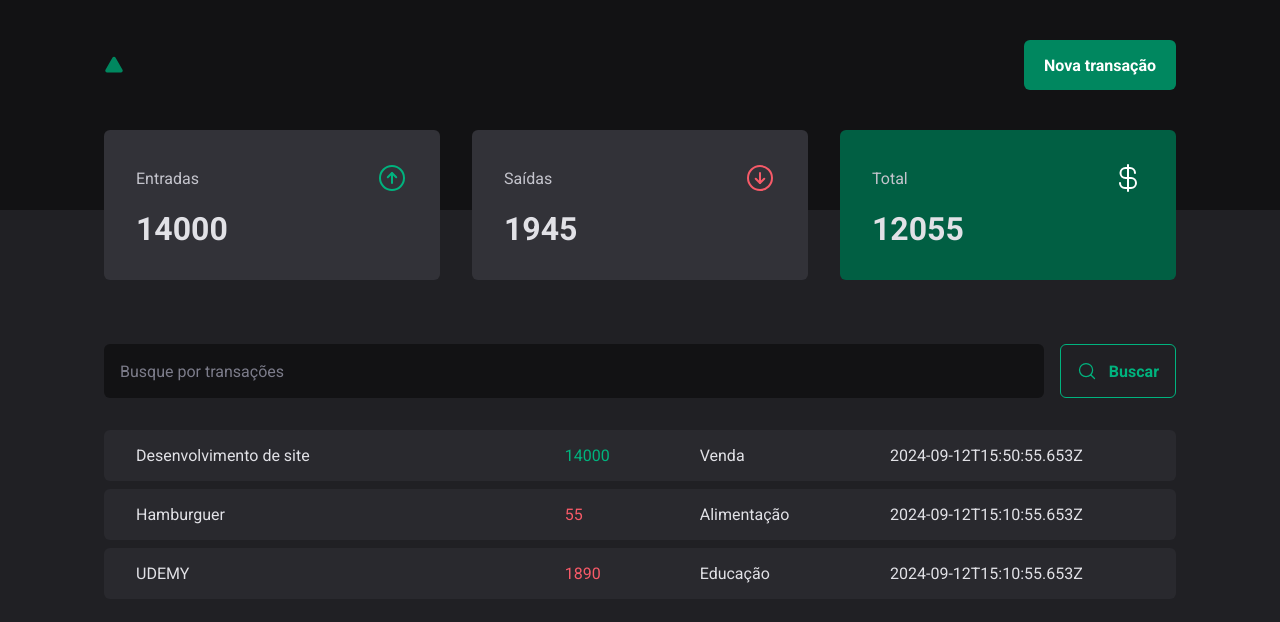
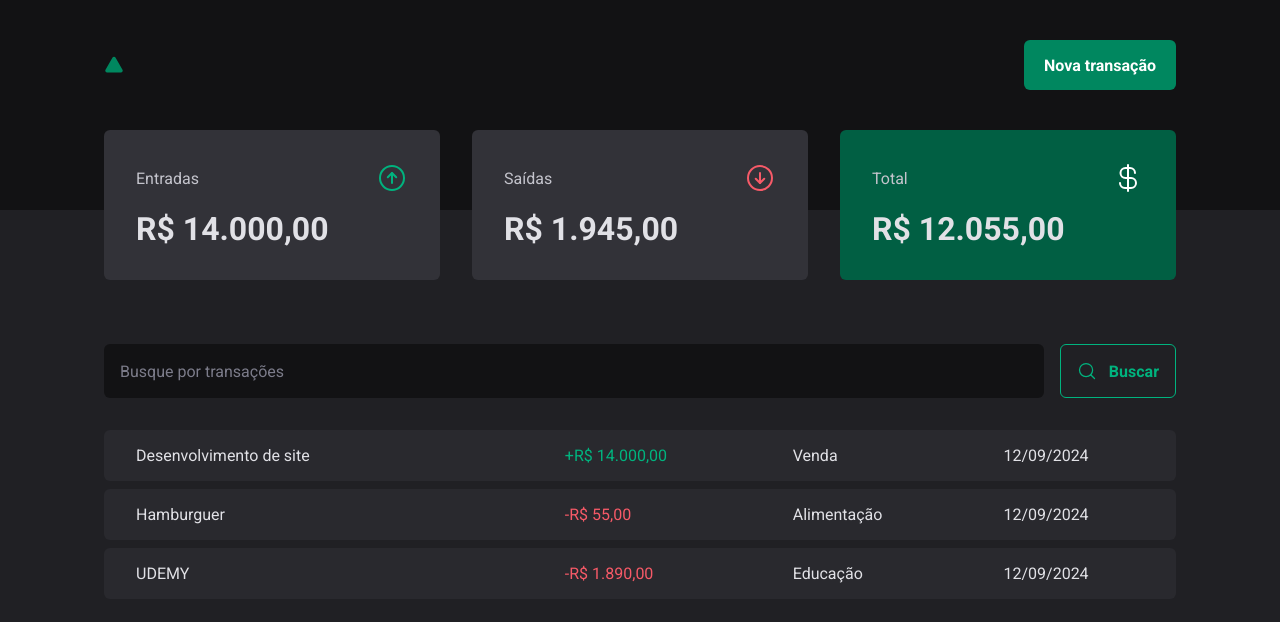
Before and after one commit to thiagopdo/dt-money, a React (Vite) app: page / in a window 1280 px wide. Shown: the top 622 px of the page. Built offline with nearby package versions, Linux system fonts and the light colour scheme; data requests are answered from the project's data file.

Commit message:
added: formatter for currency and date in pt-BR

```diff
--- a/src/components/Summary/index.tsx
+++ b/src/components/Summary/index.tsx
@@ -2,6 +2,7 @@
 import { SummaryCard, SummaryContainer } from "./style";
 import { useContext } from "react";
 import { TransactionsContext } from "../../context/TransactionsContext";
+import { currencyFormatter } from "../../utils/formatter";
 
 export default function Summary() {
   const { transactions } = useContext(TransactionsContext);
@@ -32,14 +33,14 @@
           <span>Entradas</span>
           <ArrowCircleUp size={32} color="#00b37e" />
         </header>
-        <strong>{summary.income}</strong>
+        <strong>{currencyFormatter.format(summary.income)}</strong>
       </SummaryCard>
       <SummaryCard>
         <header>
           <span>Saídas</span>
           <ArrowCircleDown size={32} color="#f75a68" />
         </header>
-        <strong>{summary.outcome}</strong>
+        <strong>{currencyFormatter.format(summary.outcome)}</strong>
       </SummaryCard>
 
       <SummaryCard variant="green">
@@ -47,7 +48,7 @@
           <span>Total</span>
           <CurrencyDollar size={32} color="#fff" />
         </header>
-        <strong>{summary.total}</strong>
+        <strong>{currencyFormatter.format(summary.total)}</strong>
       </SummaryCard>
     </SummaryContainer>
   );
--- a/src/pages/Transactions/index.tsx
+++ b/src/pages/Transactions/index.tsx
@@ -8,6 +8,7 @@
   TransactionsTable,
 } from "./styles";
 import { TransactionsContext } from "../../context/TransactionsContext";
+import { currencyFormatter, dateFormatter } from "../../utils/formatter";
 
 export default function Transactions() {
   const { transactions } = useContext(TransactionsContext);
@@ -27,11 +28,14 @@
                   <td width="40%">{transaction.description}</td>
                   <td>
                     <PriceHighlight variant={transaction.type}>
-                      {transaction.price}
+                      {transaction.type === "income" ? "+" : "-"}
+                      {currencyFormatter.format(transaction.price)}
                     </PriceHighlight>
                   </td>
                   <td>{transaction.category}</td>
-                  <td>{transaction.createdAt}</td>
+                  <td>
+                    {dateFormatter.format(new Date(transaction.createdAt))}
+                  </td>
                 </tr>
               );
             })}
--- /dev/null
+++ b/src/utils/formatter.ts
@@ -0,0 +1,6 @@
+export const dateFormatter = new Intl.DateTimeFormat("pt-BR");
+
+export const currencyFormatter = new Intl.NumberFormat("pt-BR", {
+  style: "currency",
+  currency: "BRL",
+});
```
